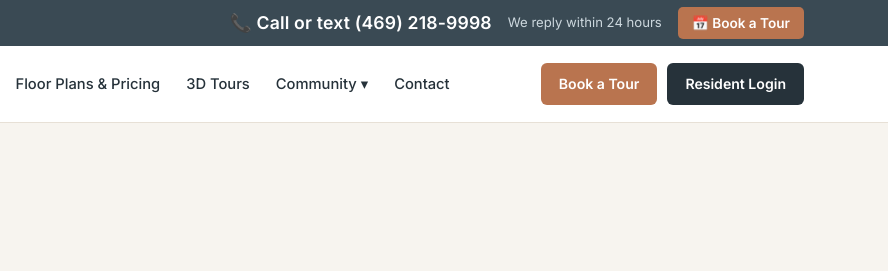
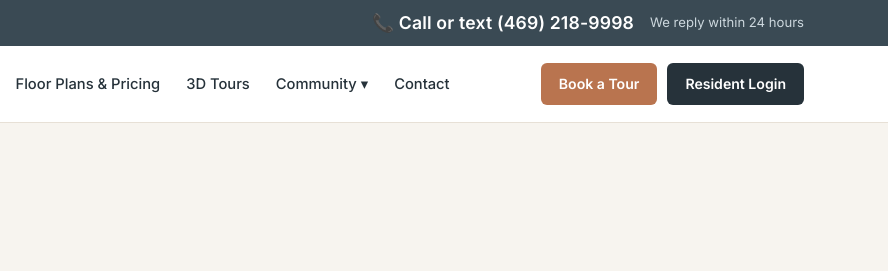
Before and after one commit to ww7085w/village-oaks, a plain HTML site: page availability.html in a window 1280 px wide. Shown: the top 271 px of the page, 392-1280 px from the left. Drawn offline with nearby package versions, Linux system fonts and the light colour scheme; a script that the page names is missing.

Commit message:
Top bar: remove the Book a Tour link on both pages
Co-Authored-By: Claude Fable 5.1 <noreply@anthropic.com>

```diff
--- a/availability.html
+++ b/availability.html
@@ -297,7 +297,6 @@
     <span class="tb-contact">
       <a class="tb-phone" href="tel:+14692189998">&#128222; Call or text (469) 218-9998</a>
       <span class="tb-reply">We reply within 24 hours</span>
-      <a class="tb-book" href="https://api.leadconnectorhq.com/widget/booking/YDRpFX2LBjEQ5szUkTJy" target="_blank" rel="noopener">&#128197; Book a Tour</a>
     </span>
   </div></div>
   <div class="wrap nav">
```
Also changed, not shown: index.html (+0 -1 lines).
